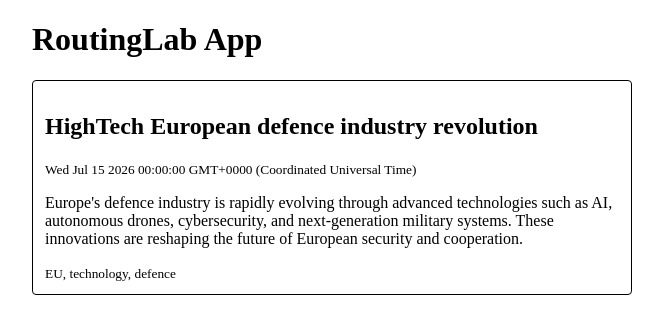
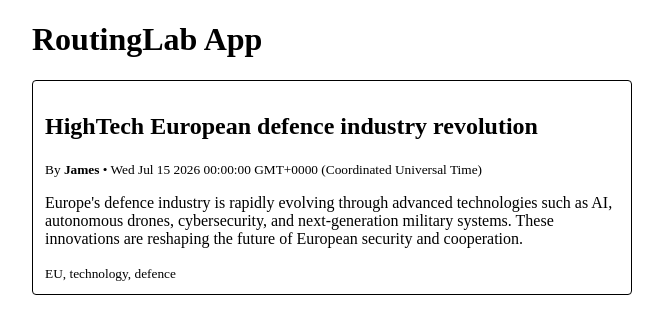
Before and after one commit to Biosaiber/routingLab-app, an Angular app: page /post/1 in a window 1280 px wide. Shown: the top 334 px of the page, without its empty margins (308-971 px from the left). Built offline with nearby package versions, Linux system fonts and the light colour scheme; a web font is replaced by a local one.

Commit message:
feat: display post author information

```diff
--- a/src/app/post/post.component.html
+++ b/src/app/post/post.component.html
@@ -1,8 +1,15 @@
 <div class="post">
-    <h2>{{post.title}}</h2>
-    <small>{{post.dateCreated}}</small>
-    <p>{{post.content}}</p>
-    @for (tag of post.tags; track tag; let last = $last) {
-        <small>{{tag}}@if (!last) {, }</small>
-    }
+    <h2>{{ post.title }}</h2>
+
+    <small>
+        By <strong>{{ author.username }}</strong> • {{ post.dateCreated }}
+    </small>
+
+    <p>{{ post.content }}</p>
+
+    <div class="tags">
+        @for (tag of post.tags; track tag; let last = $last) {
+        <small>{{ tag }}@if (!last) {, }</small>
+        }
+    </div>
 </div>
--- a/src/app/post/post.component.ts
+++ b/src/app/post/post.component.ts
@@ -1,6 +1,7 @@
 import { Component, inject, Input, OnInit } from '@angular/core';
 import { BlogService } from '../blog.service';
 import { BlogPost } from '../blog-post.interface';
+import { User } from '../blog-post.interface';
 
 @Component({
   selector: 'app-post',
@@ -12,9 +13,11 @@ export class PostComponent implements OnInit {
   private blogService = inject(BlogService);
   @Input() id: number = 0;
   post!: BlogPost;
+  author!: User;
   ngOnInit(): void {
     const postId = Number(this.id);
     this.post = this.blogService.getPostById(postId);
+    this.author = this.blogService.getUserById(this.post.userId);
   }
 
 }
```
